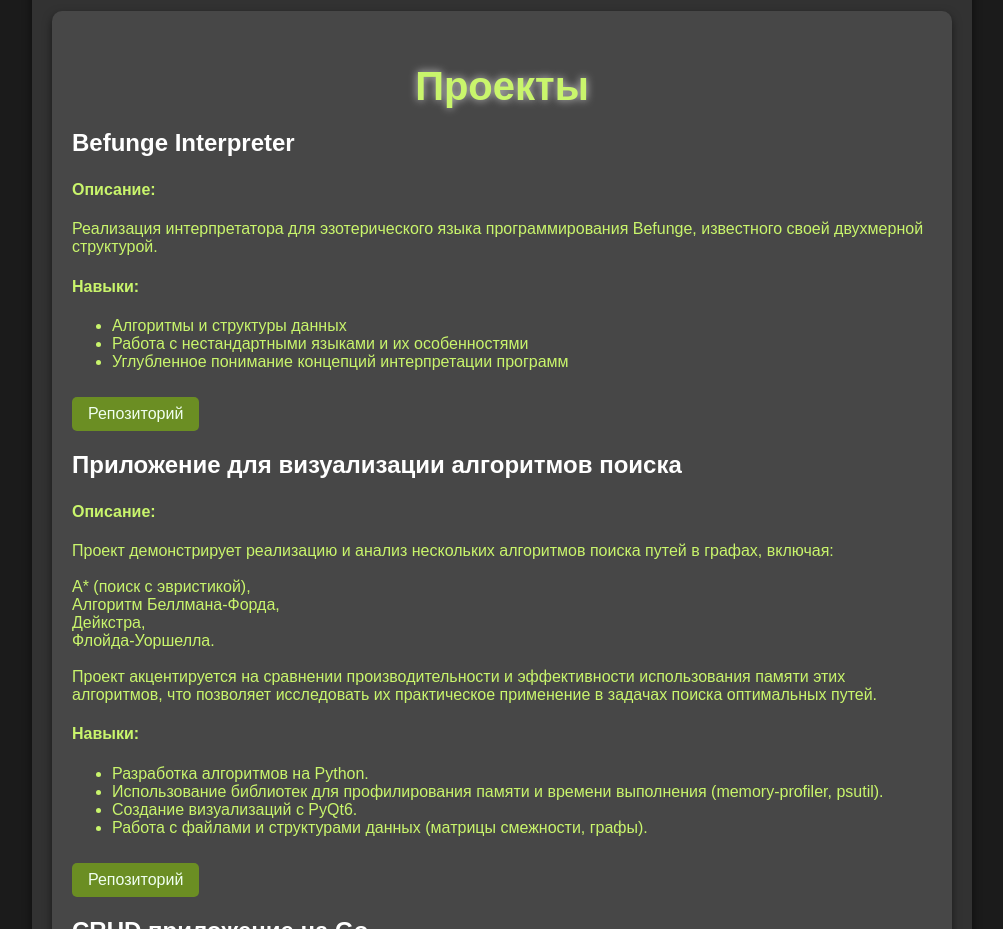
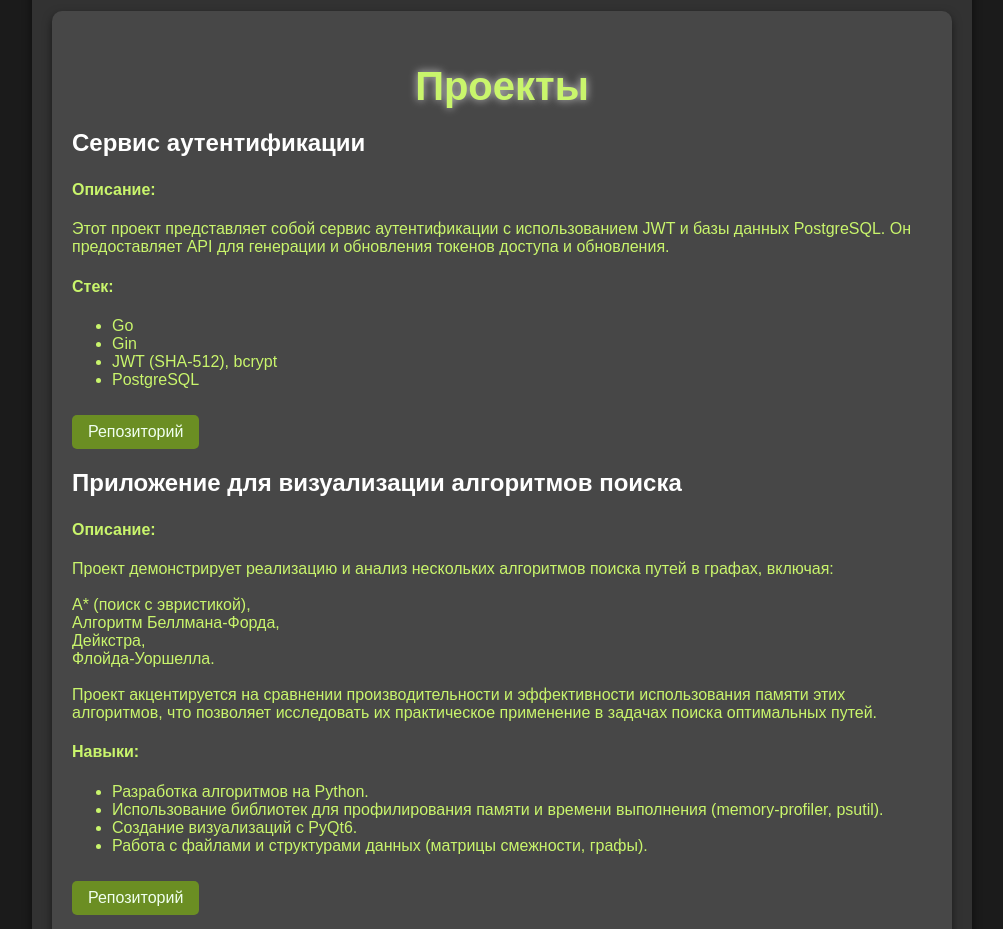
Before and after one commit to Zakateeeks/Zakateeeks.github.io, a plain HTML site: page index.html in a window 1280 px wide. Shown: the part 1680-2609 px from the top of the page, without its empty margins (138-1141 px from the left). Drawn offline with Linux system fonts and the light colour scheme.

Commit message:
change project

```diff
--- a/index.html
+++ b/index.html
@@ -145,15 +145,16 @@
     <div class="info-section">
         <h2>Проекты</h2>
         <div class="project">
-            <h3>Befunge Interpreter</h3>
-            <h4>Описание:</h4><p> Реализация интерпретатора для эзотерического языка программирования Befunge, известного своей двухмерной структурой.<br></p>
-            <h4>Навыки:</h4>
+            <h3>Сервис аутентификации</h3>
+            <h4>Описание:</h4><p> Этот проект представляет собой сервис аутентификации с использованием JWT и базы данных PostgreSQL. Он предоставляет API для генерации и обновления токенов доступа и обновления.<br></p>
+            <h4>Стек:</h4>
             <ul>
-                <li>Алгоритмы и структуры данных</li>
-                <li>Работа с нестандартными языками и их особенностями</li>
-                <li>Углубленное понимание концепций интерпретации программ</li>
+                <li>Go</li>
+                <li>Gin</li>
+                <li>JWT (SHA-512), bcrypt</li>
+                <li>PostgreSQL</li>
             </ul>
-            <button class="more-button" onclick="window.open('https://github.com/Zakateeeks/befunge_interpreter', '_blank')">Репозиторий</button>
+            <button class="more-button" onclick="window.open('https://github.com/Zakateeeks/auth_serv', '_blank')">Репозиторий</button>
             <div class="snowman hidden">⛄</div>
         </div>
 
```
